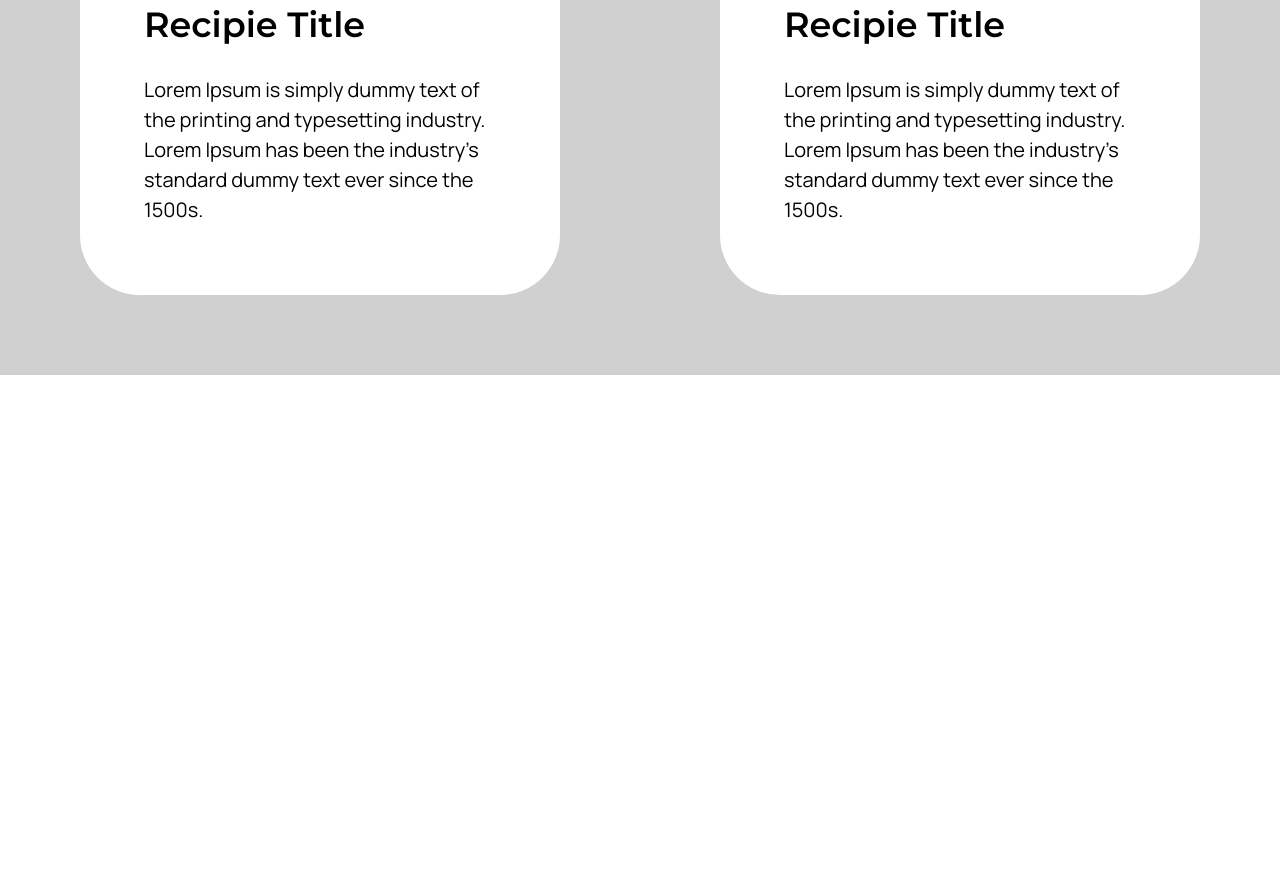
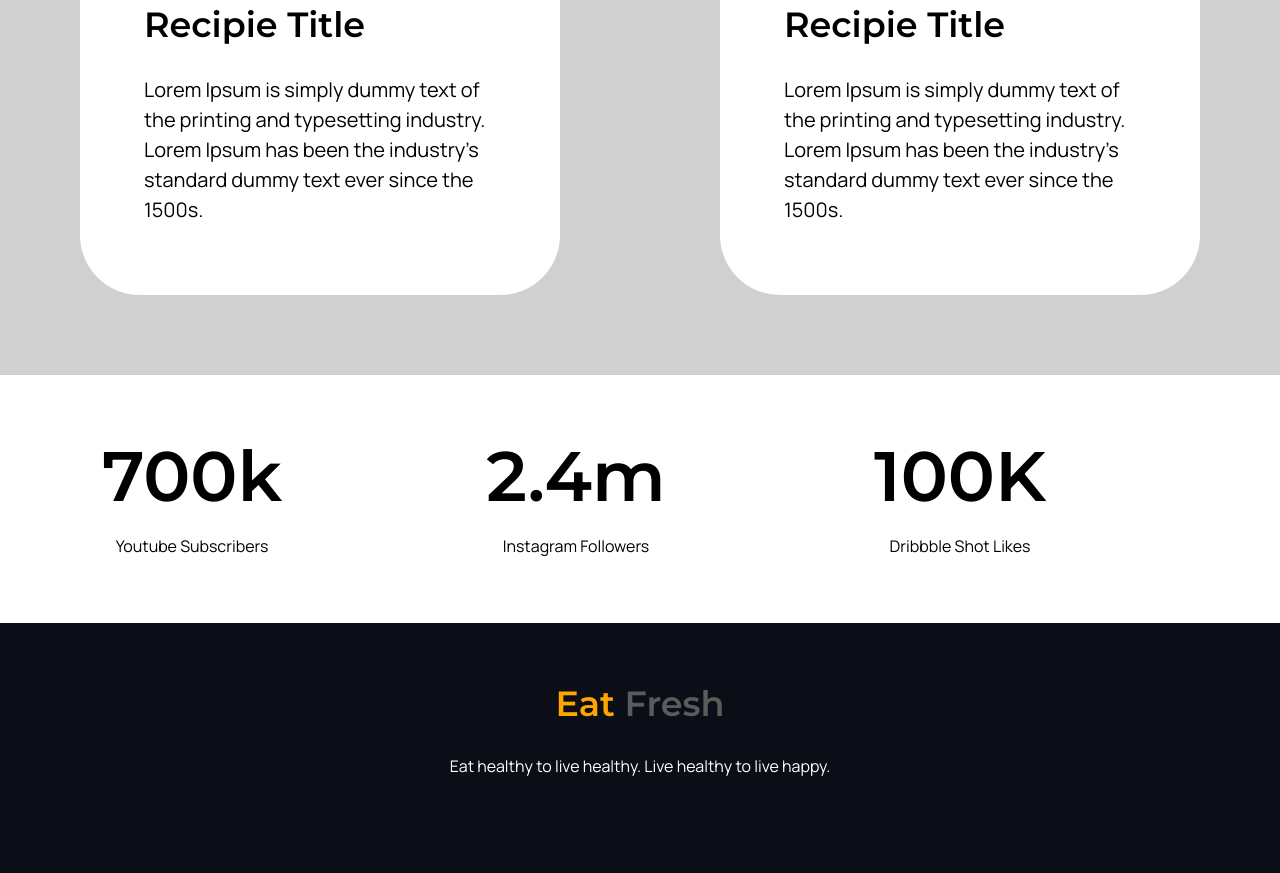
Before and after one commit to rohanhasan17/eat-healthy-repo, a plain HTML site: page index.html in a window 1280 px wide. Shown: the part 2011-2884 px from the top of the page. Before the commit the page ends 2436 px from the top, so only its background shows below. Drawn offline with Linux system fonts and the light colour scheme.

Commit message:
footer added

```diff
--- a/index.html
+++ b/index.html
@@ -79,6 +79,27 @@
         </div>
     </section>
 
+    <section class="social-media flexiable-containder">
+        <div class="box-social">
+            <h1>700k</h1>
+            <p>Youtube Subscribers</p>
+        </div>
+        <div class="box-social">
+            <h1>2.4m</h1>
+            <p>Instagram Followers</p>
+        </div>
+        <div class="box-social">
+            <h1>100K</h1>
+            <p>Dribbble Shot Likes</p>
+        </div>
+    </section>
+
+    <footer>
+        <h2><span class="orange-color">Eat</span> Fresh</h2>
+        <p>Eat healthy to live healthy. Live healthy to live happy.</p>
+
+    </footer>
+
 
 
 </body>
--- a/style.css
+++ b/style.css
@@ -76,6 +76,7 @@ h1 {
 
 .sec-box {
     background-color: #D0D0D0;
+    margin-bottom: 0px;
 }
 
 .img-box {
@@ -97,3 +98,35 @@ h1 {
     font-weight: 700;
     font-size: 35px;
 }
+
+.box-social {
+    width: 30%;
+    text-align: center;
+}
+
+.box-social h1 {
+    color: black;
+    margin-bottom: 0px;
+}
+
+.box-social p {
+    font-family: 'Manrope', sans-serif;
+}
+
+footer {
+    background-color: #0B0D17;
+    color: white;
+    text-align: center;
+    padding-top: 30px;
+    padding-bottom: 80px;
+}
+
+footer h2 {
+    margin-bottom: 30px;
+    font-size: 35px;
+    color: #5B5B5B;
+}
+
+footer p {
+    font-family: 'Manrope', sans-serif;
+}
```
